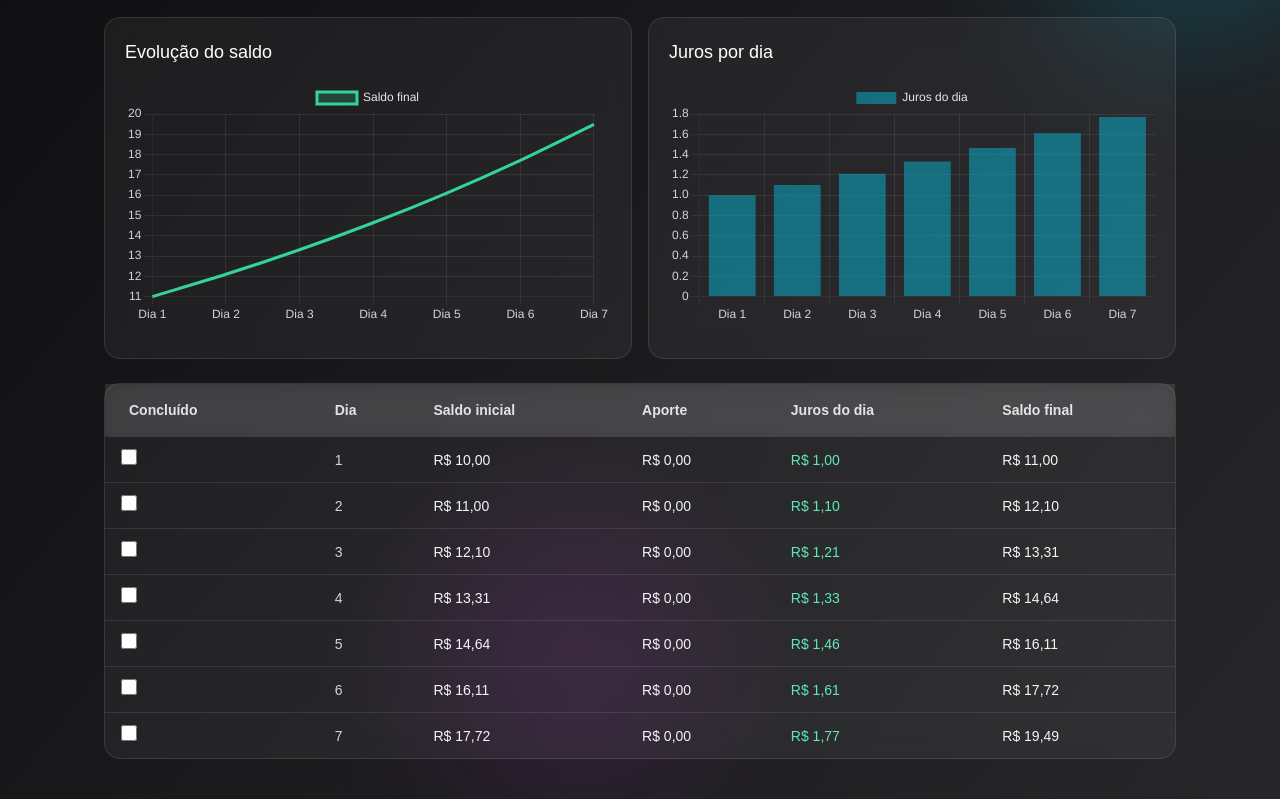
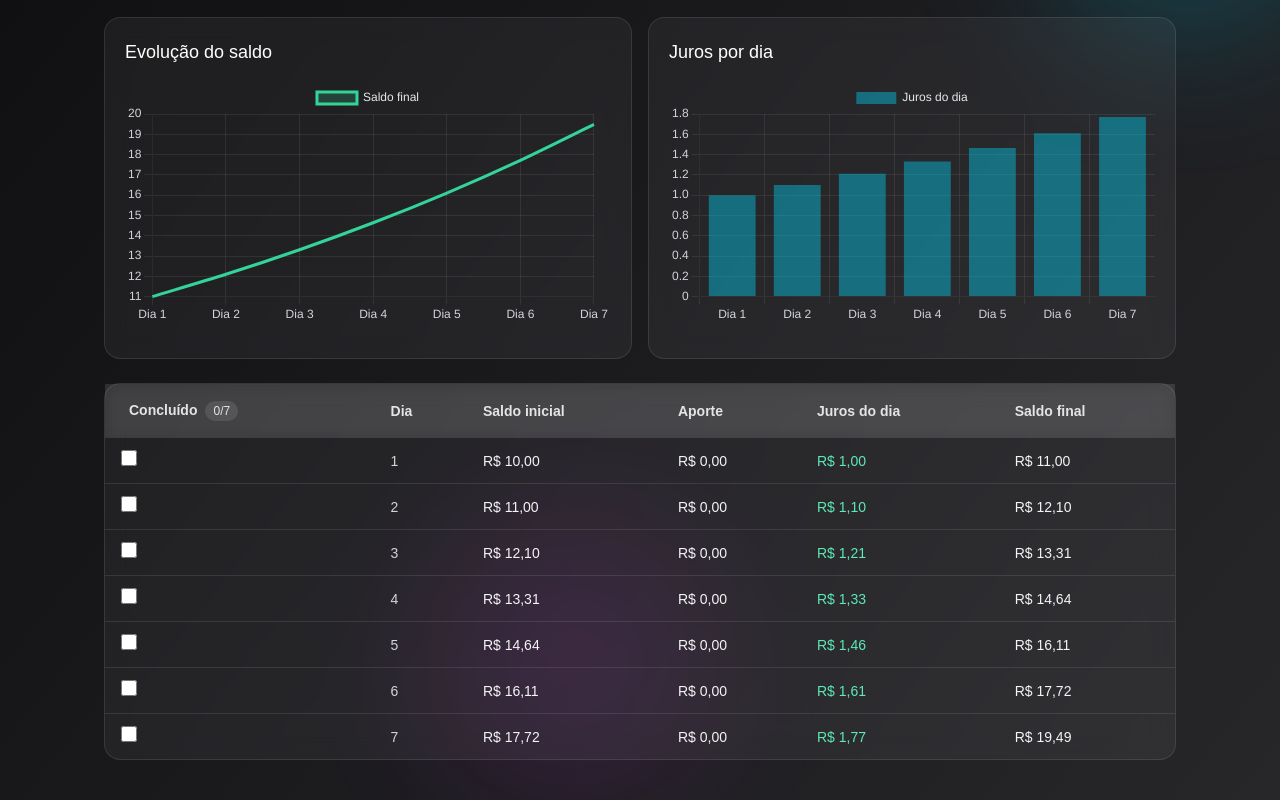
Before and after one commit to Dslpss/jrcomposto, a Next.js app: page /dashboard in a window 1280 px wide. Shown: the part 809-1609 px from the top of the page. Built offline with nearby package versions, Linux system fonts and the light colour scheme; no server answers; the database is empty; sample sign-in values are in the browser's storage.

Commit message:
feat(dashboard): persistir dias concluídos no backend + contador de concluídos

```diff
--- a/src/app/dashboard/DashboardClient.tsx
+++ b/src/app/dashboard/DashboardClient.tsx
@@ -206,12 +206,35 @@ export function DashboardClient({ userEmail }: { userEmail: string }) {
     }
   }
 
+  // Persiste os dias concluídos no backend (usa o mesmo contrato de /api/user-data)
+  async function persistCompletedServer(nextSet: Set<number>) {
+    if (!currentScenarioId) return;
+    const arr = Array.from(nextSet.values());
+    const payload = {
+      scenarios,
+      currentScenarioId,
+      // adiciona um campo 'completedDays' no objeto data armazenado no usuário
+      completedDays: { [currentScenarioId]: arr },
+    };
+    try {
+      // fire-and-forget, não bloqueia a UI; mas captura falhas silenciosamente
+      await fetch("/api/user-data", {
+        method: "POST",
+        headers: { "Content-Type": "application/json" },
+        body: JSON.stringify(payload),
+      });
+    } catch {
+      // não interrompe a UX se falhar
+    }
+  }
+
   function toggleDay(dia: number) {
     setCompletedDays((prev) => {
       const next = new Set(prev);
       if (next.has(dia)) next.delete(dia);
       else next.add(dia);
       persistCompleted(next);
+      void persistCompletedServer(next);
       return next;
     });
   }
@@ -228,6 +251,7 @@ export function DashboardClient({ userEmail }: { userEmail: string }) {
         all.forEach((d) => next.add(d));
       }
       persistCompleted(next);
+      void persistCompletedServer(next);
       return next;
     });
   }
@@ -856,7 +880,12 @@ export function DashboardClient({ userEmail }: { userEmail: string }) {
                       title="Marcar/Desmarcar todos"
                       className="rounded px-2 py-1 text-sm text-zinc-200 hover:bg-white/5"
                     >
-                      Concluído
+                        <span className="mr-2">Concluído</span>
+                        {cronograma.length > 0 && (
+                          <span className="inline-block rounded-full bg-white/10 px-2 py-0.5 text-xs font-medium text-zinc-200">
+                            {completedDays.size}/{cronograma.length}
+                          </span>
+                        )}
                     </button>
                   </th>
                   <th className="px-4 py-3">Dia</th>
```
